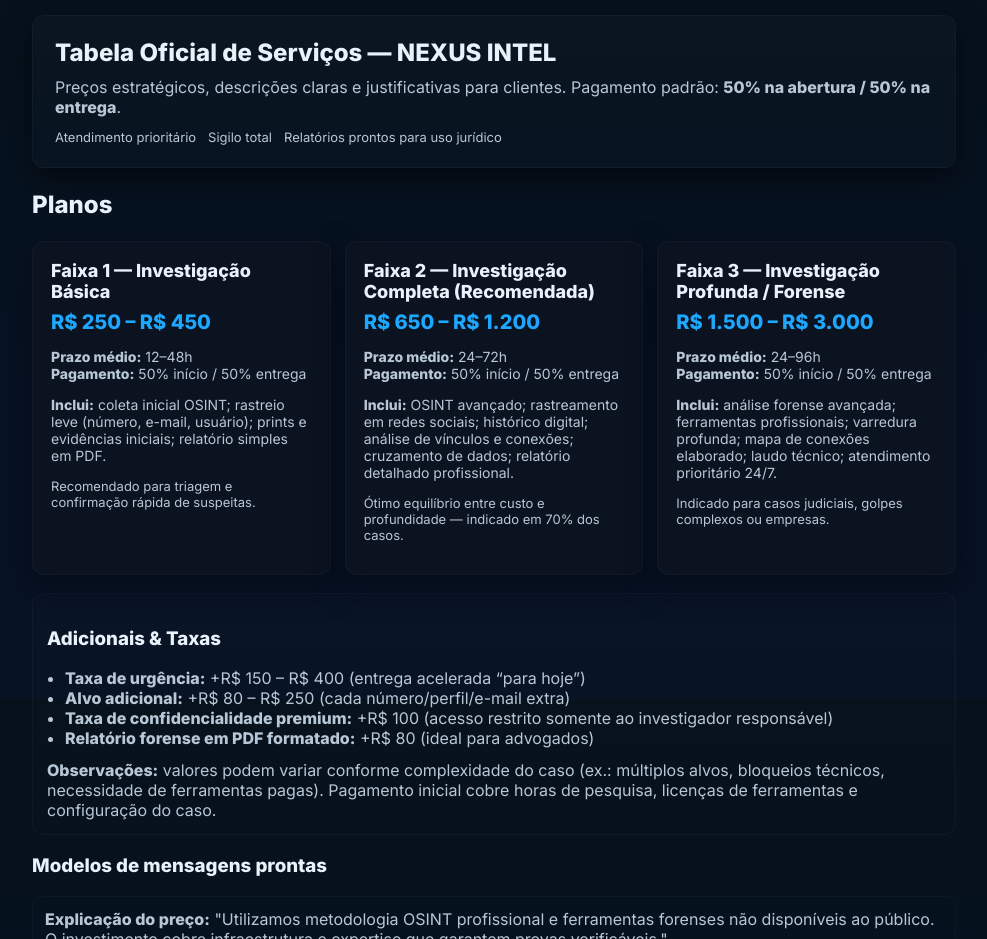
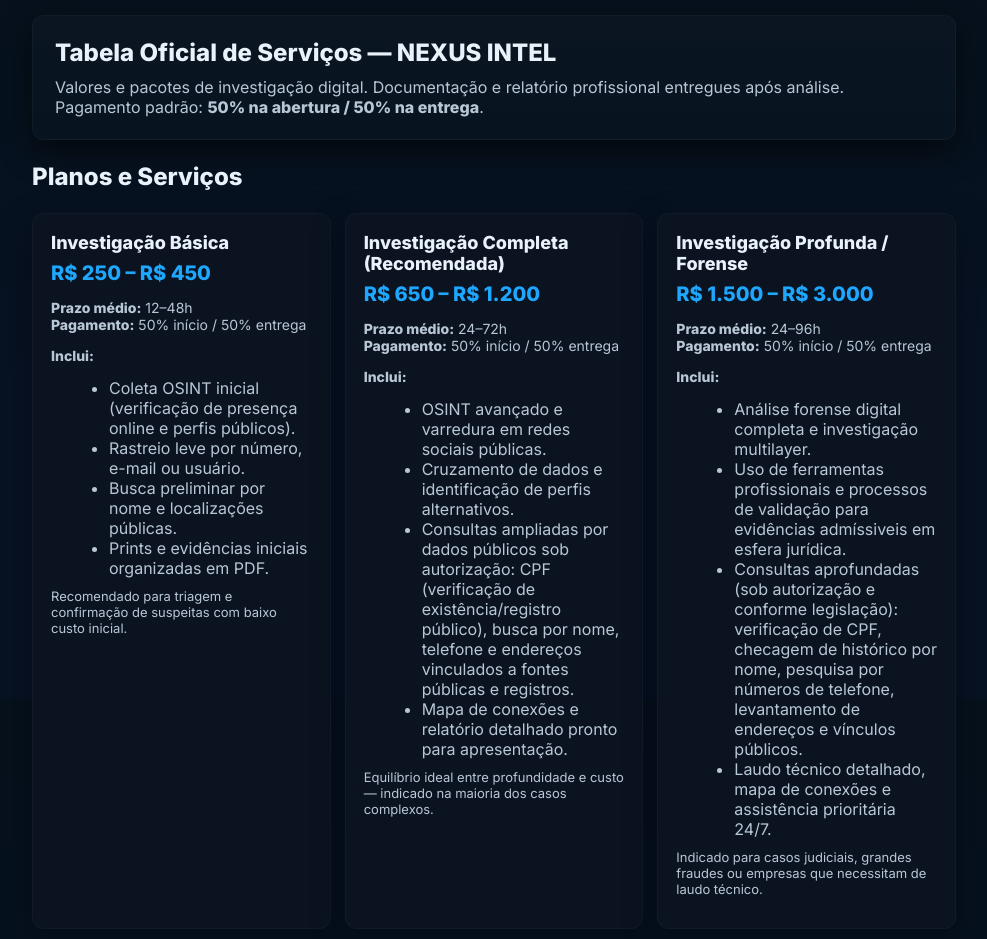
Before and after one commit to Donthc1/tabela-servicos, a plain HTML site: page tabela-servicos.html in a window 1280 px wide. Shown: the part 101-1040 px from the top of the page, without its empty margins (146-1133 px from the left). Drawn offline with Linux system fonts and the light colour scheme.

Commit message:
Update tabela-servicos.html

```diff
--- a/tabela-servicos.html
+++ b/tabela-servicos.html
@@ -4,10 +4,9 @@
   <meta charset="utf-8">
   <meta name="viewport" content="width=device-width,initial-scale=1">
   <title>Tabela Oficial de Serviços — NEXUS INTEL</title>
-  <meta name="description" content="Tabela de preços e serviços da Nexus Intel — Investigação Digital, OSINT, análise forense, relatórios profissionais.">
+  <meta name="description" content="Tabela de serviços da Nexus Intel — Investigação Digital, OSINT, consultas e análise forense.">
 
   <link href="https://fonts.googleapis.com/css2?family=Inter:wght@300;400;600;800&display=swap" rel="stylesheet">
-
   <style>
     :root{
       --bg:#071323;
@@ -41,10 +40,6 @@
     .hero h1{margin:0;font-size:24px}
     .hero p{color:var(--muted);margin:10px 0 0}
 
-    .badge-row{display:flex;gap:12px;margin-top:12px;flex-wrap:wrap}
-    .btn{padding:10px 14px;border-radius:999px;background:transparent;border:1px solid rgba(255,255,255,0.06);color:var(--muted);text-decoration:none;font-weight:700}
-    .cta{background:linear-gradient(90deg,var(--accent),var(--accent-2));color:#01202a;padding:10px 16px;border-radius:12px;font-weight:800;text-decoration:none}
-
     .grid{display:grid;grid-template-columns:repeat(3,1fr);gap:14px;margin-top:22px}
     .card{background:var(--card);padding:18px;border-radius:12px;border:1px solid var(--glass);box-shadow:0 12px 30px rgba(2,8,20,0.6)}
     .card h3{margin:0 0 8px;font-size:18px}
@@ -65,11 +60,9 @@
       .brand{font-size:20px}
     }
 
-    /* small printable style */
     @media print{
       body{background: #fff;color:#000}
       .hero, .card, .adicionais{background:#fff;border:1px solid #ddd;box-shadow:none}
-      .cta, .btn{display:none}
     }
   </style>
 </head>
@@ -80,50 +73,67 @@
         <div class="brand">NEXUS INTEL</div>
         <div class="sub">Investigação Digital • Sigilo • Provas</div>
       </div>
-      <div style="display:flex;gap:12px;align-items:center">
-        <a class="btn" href="/">Voltar ao site</a>
-        <!-- link para o PDF: verifique que /Tabela_Nexus_Intel.pdf exista na raiz -->
-        <a class="cta" href="/Tabela_Nexus_Intel.pdf" download>Baixar PDF da Tabela</a>
+      <!-- sem botões públicos para download - manter invisível no site -->
+      <div style="opacity:0.0;pointer-events:none;visibility:hidden">
+        <!-- local reservado caso queira colocar link privado mais tarde -->
       </div>
     </header>
 
     <section class="hero" aria-labelledby="titulo">
       <h1 id="titulo">Tabela Oficial de Serviços — NEXUS INTEL</h1>
-      <p>Preços estratégicos, descrições claras e justificativas para clientes. Pagamento padrão: <strong>50% na abertura / 50% na entrega</strong>.</p>
-
-      <div class="badge-row" aria-hidden="true">
-        <div class="sub">Atendimento prioritário</div>
-        <div class="sub">Sigilo total</div>
-        <div class="sub">Relatórios prontos para uso jurídico</div>
-      </div>
+      <p>Valores e pacotes de investigação digital. Documentação e relatório profissional entregues após análise. Pagamento padrão: <strong>50% na abertura / 50% na entrega</strong>.</p>
     </section>
 
     <section aria-labelledby="servicos" style="margin-top:22px">
-      <h2 id="servicos" style="margin:0 0 10px">Planos</h2>
+      <h2 id="servicos" style="margin:0 0 10px">Planos e Serviços</h2>
 
       <div class="grid" role="list">
         <article class="card" role="listitem" aria-labelledby="basic-title">
-          <div id="basic-title"><h3>Faixa 1 — Investigação Básica</h3></div>
+          <div id="basic-title"><h3>Investigação Básica</h3></div>
           <div class="price">R$ 250 – R$ 450</div>
           <p class="muted"><strong>Prazo médio:</strong> 12–48h<br><strong>Pagamento:</strong> 50% início / 50% entrega</p>
-          <p class="muted" style="margin-top:8px"><strong>Inclui:</strong> coleta inicial OSINT; rastreio leve (número, e-mail, usuário); prints e evidências iniciais; relatório simples em PDF.</p>
-          <p style="margin-top:10px;color:var(--muted);font-size:13px">Recomendado para triagem e confirmação rápida de suspeitas.</p>
+
+          <p class="muted" style="margin-top:8px"><strong>Inclui:</strong></p>
+          <ul style="color:var(--muted);margin:8px 0 0 18px">
+            <li>Coleta OSINT inicial (verificação de presença online e perfis públicos).</li>
+            <li>Rastreio leve por número, e-mail ou usuário.</li>
+            <li>Busca preliminar por nome e localizações públicas.</li>
+            <li>Prints e evidências iniciais organizadas em PDF.</li>
+          </ul>
+
+          <p style="margin-top:10px;color:var(--muted);font-size:13px">Recomendado para triagem e confirmação de suspeitas com baixo custo inicial.</p>
         </article>
 
         <article class="card" role="listitem" aria-labelledby="complete-title">
-          <div id="complete-title"><h3>Faixa 2 — Investigação Completa (Recomendada)</h3></div>
+          <div id="complete-title"><h3>Investigação Completa (Recomendada)</h3></div>
           <div class="price">R$ 650 – R$ 1.200</div>
           <p class="muted"><strong>Prazo médio:</strong> 24–72h<br><strong>Pagamento:</strong> 50% início / 50% entrega</p>
-          <p class="muted" style="margin-top:8px"><strong>Inclui:</strong> OSINT avançado; rastreamento em redes sociais; histórico digital; análise de vínculos e conexões; cruzamento de dados; relatório detalhado profissional.</p>
-          <p style="margin-top:10px;color:var(--muted);font-size:13px">Ótimo equilíbrio entre custo e profundidade — indicado em 70% dos casos.</p>
+
+          <p class="muted" style="margin-top:8px"><strong>Inclui:</strong></p>
+          <ul style="color:var(--muted);margin:8px 0 0 18px">
+            <li>OSINT avançado e varredura em redes sociais públicas.</li>
+            <li>Cruzamento de dados e identificação de perfis alternativos.</li>
+            <li>Consultas ampliadas por dados públicos sob autorização: CPF (verificação de existência/registro público), busca por nome, telefone e endereços vinculados a fontes públicas e registros.</li>
+            <li>Mapa de conexões e relatório detalhado pronto para apresentação.</li>
+          </ul>
+
+          <p style="margin-top:10px;color:var(--muted);font-size:13px">Equilíbrio ideal entre profundidade e custo — indicado na maioria dos casos complexos.</p>
         </article>
 
         <article class="card" role="listitem" aria-labelledby="deep-title">
-          <div id="deep-title"><h3>Faixa 3 — Investigação Profunda / Forense</h3></div>
+          <div id="deep-title"><h3>Investigação Profunda / Forense</h3></div>
           <div class="price">R$ 1.500 – R$ 3.000</div>
           <p class="muted"><strong>Prazo médio:</strong> 24–96h<br><strong>Pagamento:</strong> 50% início / 50% entrega</p>
-          <p class="muted" style="margin-top:8px"><strong>Inclui:</strong> análise forense avançada; ferramentas profissionais; varredura profunda; mapa de conexões elaborado; laudo técnico; atendimento prioritário 24/7.</p>
-          <p style="margin-top:10px;color:var(--muted);font-size:13px">Indicado para casos judiciais, golpes complexos ou empresas.</p>
+
+          <p class="muted" style="margin-top:8px"><strong>Inclui:</strong></p>
+          <ul style="color:var(--muted);margin:8px 0 0 18px">
+            <li>Análise forense digital completa e investigação multilayer.</li>
+            <li>Uso de ferramentas profissionais e processos de validação para evidências admíssiveis em esfera jurídica.</li>
+            <li>Consultas aprofundadas (sob autorização e conforme legislação): verificação de CPF, checagem de histórico por nome, pesquisa por números de telefone, levantamento de endereços e vínculos públicos.</li>
+            <li>Laudo técnico detalhado, mapa de conexões e assistência prioritária 24/7.</li>
+          </ul>
+
+          <p style="margin-top:10px;color:var(--muted);font-size:13px">Indicado para casos judiciais, grandes fraudes ou empresas que necessitam de laudo técnico.</p>
         </article>
       </div>
     </section>
@@ -131,28 +141,27 @@
     <section class="adicionais" aria-labelledby="add" style="margin-top:18px">
       <h3 id="add">Adicionais & Taxas</h3>
       <ul style="color:var(--muted);margin:8px 0 0;padding-left:18px">
-        <li><strong>Taxa de urgência:</strong> +R$ 150 – R$ 400 (entrega acelerada “para hoje”)</li>
-        <li><strong>Alvo adicional:</strong> +R$ 80 – R$ 250 (cada número/perfil/e-mail extra)</li>
-        <li><strong>Taxa de confidencialidade premium:</strong> +R$ 100 (acesso restrito somente ao investigador responsável)</li>
-        <li><strong>Relatório forense em PDF formatado:</strong> +R$ 80 (ideal para advogados)</li>
+        <li><strong>Taxa de urgência:</strong> +R$ 150 – R$ 400 (entrega acelerada “para hoje”).</li>
+        <li><strong>Alvo adicional:</strong> +R$ 80 – R$ 250 (cada número/perfil/e-mail extra).</li>
+        <li><strong>Taxa de confidencialidade premium:</strong> +R$ 100 (acesso restrito somente ao investigador responsável).</li>
+        <li><strong>Relatório forense formatado para advocacia:</strong> +R$ 80.</li>
       </ul>
 
       <div style="margin-top:12px;color:var(--muted)">
-        <strong>Observações:</strong> valores podem variar conforme complexidade do caso (ex.: múltiplos alvos, bloqueios técnicos, necessidade de ferramentas pagas). Pagamento inicial cobre horas de pesquisa, licenças de ferramentas e configuração do caso.
+        <strong>Observações:</strong> Consultas e verificações por CPF/nome/telefone/endereço são realizadas sempre em conformidade com a legislação (LGPD). Serviços que envolvem dados pessoais sensíveis são executados apenas mediante autorização do cliente e documentação necessária. Valores podem variar conforme complexidade técnica.
       </div>
     </section>
 
+    <!-- seção de contato reduzida para quem já tem o link -->
     <section style="margin-top:18px">
-      <h3>Modelos de mensagens prontas</h3>
-      <div style="background:transparent;padding:12px;border-radius:10px;border:1px solid rgba(255,255,255,0.03);margin-top:8px">
-        <p style="color:var(--muted);margin:0 0 8px"><strong>Explicação do preço:</strong> "Utilizamos metodologia OSINT profissional e ferramentas forenses não disponíveis ao público. O investimento cobre infraestrutura e expertise que garantem provas verificáveis."</p>
-        <p style="color:var(--muted);margin:0 0 8px"><strong>Sinal de 50%:</strong> "O sinal garante início imediato do trabalho. O restante é pago após entrega do relatório."</p>
-      </div>
+      <h3>Como solicitar</h3>
+      <p style="color:var(--muted)">Para receber a Tabela oficial completa em PDF e iniciar o atendimento, entre em contato por WhatsApp ou e-mail. Após pré-avaliação, encaminharemos proposta específica e contrato.</p>
+      <p style="color:var(--muted)"><strong>WhatsApp:</strong> +55 11 91307-6990 • <strong>E-mail:</strong> contato@nexusintel.com</p>
     </section>
 
     <div class="foot" role="contentinfo">
       <div>NEXUS INTEL — Investigação Digital • Sigilo • Provas</div>
-      <div style="margin-top:6px">E-mail: contato@nexusintel.com • Tel/WhatsApp: +55 11 91307-6990</div>
+      <div style="margin-top:6px;color:var(--muted)">Documento restrito — disponibilize somente após contato inicial com o cliente.</div>
     </div>
   </div>
 </body>
```
